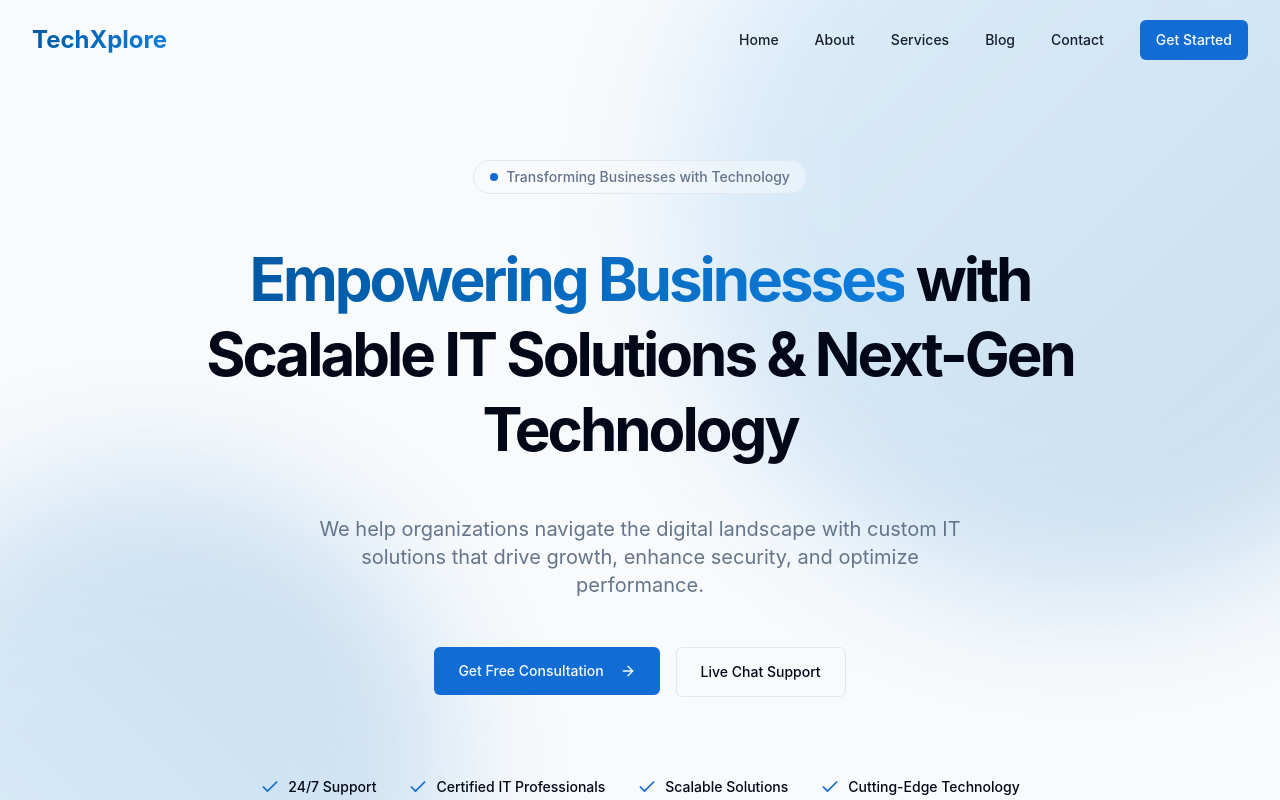
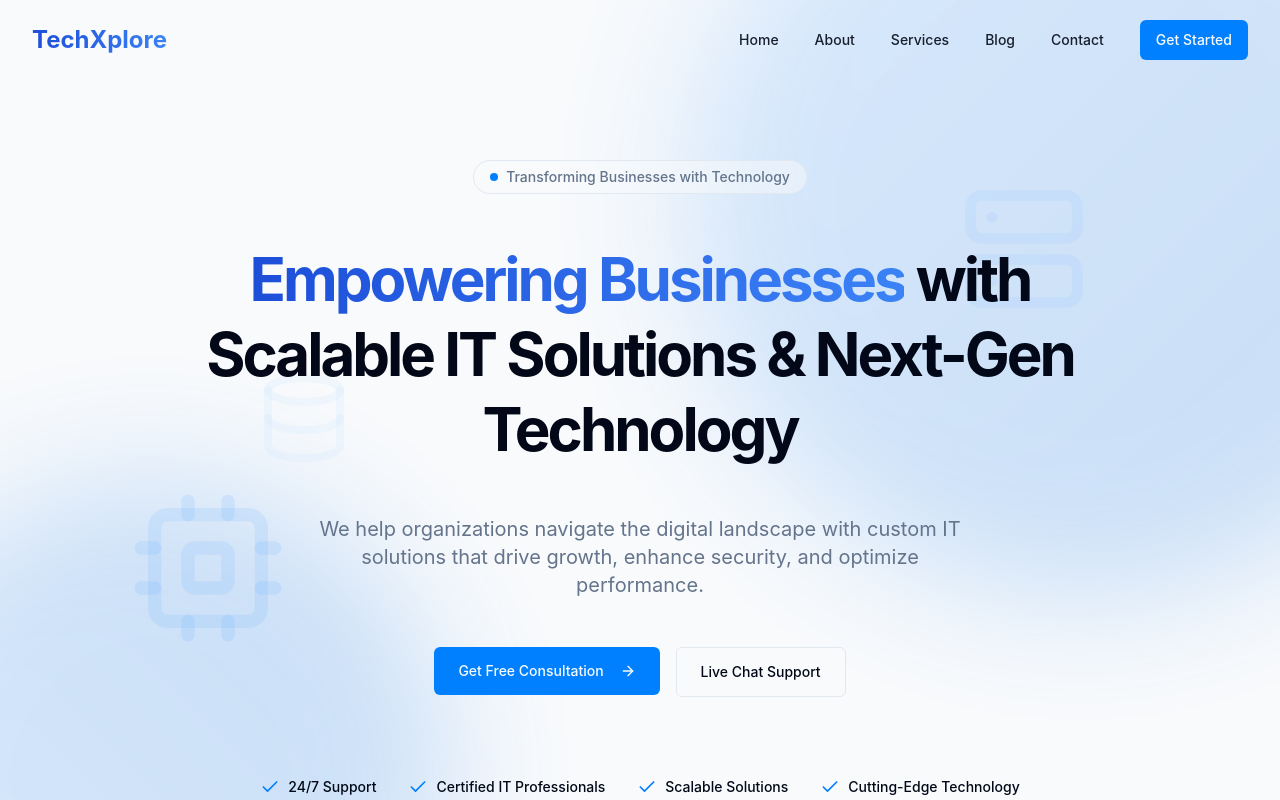
Before and after one commit to Shashank-ray2053/techscalability-hub, a React (Vite) app: page / in a window 1280 px wide. Shown: the top 800 px of the page. Built offline with nearby package versions, Linux system fonts and the light colour scheme.

Commit message:
Refactor: Update color scheme and add images
This commit updates the color scheme and adds transparent tech images.

```diff
--- a/src/components/Hero.tsx
+++ b/src/components/Hero.tsx
@@ -1,7 +1,7 @@
 
 import { Button } from "@/components/ui/button";
 import { Container } from "@/components/ui/Container";
-import { ArrowRight, Check } from "lucide-react";
+import { ArrowRight, Check, Cpu, Database, Server } from "lucide-react";
 import {
   Dialog,
   DialogContent,
@@ -20,6 +20,11 @@ export function Hero() {
       <div aria-hidden="true" className="select-none pointer-events-none absolute inset-0 -z-10 overflow-hidden">
         <div className="absolute top-0 right-0 -translate-y-1/4 translate-x-1/4 w-[800px] h-[800px] opacity-20 rounded-full bg-gradient-to-br from-primary-300 to-primary-600 blur-3xl" />
         <div className="absolute bottom-0 left-0 translate-y-1/4 -translate-x-1/4 w-[600px] h-[600px] opacity-20 rounded-full bg-gradient-to-tr from-primary-300 to-primary-600 blur-3xl" />
+
+        {/* Tech-related background elements */}
+        <Server className="absolute top-[20%] right-[15%] text-primary-200/20 w-32 h-32" />
+        <Cpu className="absolute bottom-[30%] left-[10%] text-primary-300/15 w-40 h-40" />
+        <Database className="absolute top-[40%] left-[20%] text-primary-200/10 w-24 h-24" />
       </div>
 
       <Container className="pt-16 pb-24 md:pt-20 md:pb-32">
--- a/src/components/Services.tsx
+++ b/src/components/Services.tsx
@@ -3,7 +3,7 @@ import { SectionContainer } from "@/components/ui/Container";
 import { Card } from "@/components/ui/card";
 import { Button } from "@/components/ui/button";
 import {
-  Cloud, Server, Network, Code, Workflow, ArrowRight
+  Cloud, Server, Network, Code, Workflow, ArrowRight, Cpu, Terminal, Wifi
 } from "lucide-react";
 import { CustomCard } from "@/components/ui/CustomCard";
 import {
@@ -91,6 +91,11 @@ export function Services() {
       {/* Background gradient */}
       <div aria-hidden="true" className="absolute inset-0 -z-10 overflow-hidden pointer-events-none">
         <div className="absolute left-1/2 top-0 -translate-x-1/2 -translate-y-1/2 w-[800px] h-[800px] opacity-10 rounded-full bg-gradient-to-br from-primary-300 to-primary-600 blur-3xl" />
+
+        {/* Tech-related background elements */}
+        <Cloud className="absolute top-[10%] right-[8%] text-primary-200/15 w-36 h-36" />
+        <Terminal className="absolute bottom-[20%] left-[5%] text-primary-300/10 w-28 h-28" />
+        <Wifi className="absolute top-[60%] right-[15%] text-primary-200/10 w-32 h-32 rotate-45" />
       </div>
 
       <div className="space-y-16">
--- a/src/components/WhyChooseUs.tsx
+++ b/src/components/WhyChooseUs.tsx
@@ -2,7 +2,7 @@
 import { SectionContainer } from "@/components/ui/Container";
 import { GlassCard } from "@/components/ui/CustomCard";
 import {
-  Clock, Award, TrendingUp, Cpu
+  Clock, Award, TrendingUp, Cpu, Server, Database, Cloud
 } from "lucide-react";
 
 const benefits = [
@@ -31,6 +31,13 @@ const benefits = [
 export function WhyChooseUs() {
   return (
     <SectionContainer id="about" className="relative overflow-hidden bg-gradient-to-b from-background to-secondary/30">
+      {/* Tech-related background elements */}
+      <div aria-hidden="true" className="absolute inset-0 -z-10 overflow-hidden pointer-events-none">
+        <Server className="absolute top-[10%] left-[5%] text-primary-200/10 w-32 h-32 rotate-12" />
+        <Database className="absolute bottom-[15%] right-[10%] text-primary-300/10 w-36 h-36 -rotate-6" />
+        <Cloud className="absolute top-[35%] right-[15%] text-primary-200/15 w-24 h-24" />
+      </div>
+
       <div className="space-y-16">
         {/* Section header */}
         <div className="max-w-3xl mx-auto text-center space-y-4">
--- a/src/index.css
+++ b/src/index.css
@@ -14,10 +14,10 @@
     --popover: 0 0% 100%;
     --popover-foreground: 222.2 84% 4.9%;
 
-    --primary: 212 85% 45%;
+    --primary: 210 100% 50%;
     --primary-foreground: 210 40% 98%;
 
-    --secondary: 220 14% 96%;
+    --secondary: 217 33% 96%;
     --secondary-foreground: 222.2 47.4% 11.2%;
 
     --muted: 210 40% 96.1%;
@@ -31,7 +31,7 @@
 
     --border: 214.3 31.8% 91.4%;
     --input: 214.3 31.8% 91.4%;
-    --ring: 212 85% 45%;
+    --ring: 210 100% 50%;
 
     --radius: 0.5rem;
 
@@ -49,7 +49,7 @@
     --popover: 222.2 84% 4.9%;
     --popover-foreground: 210 40% 98%;
 
-    --primary: 212 85% 45%;
+    --primary: 210 100% 50%;
     --primary-foreground: 222.2 47.4% 11.2%;
 
     --secondary: 217.2 32.6% 17.5%;
@@ -115,6 +115,6 @@
   }
 
   .text-gradient {
-    @apply bg-clip-text text-transparent bg-gradient-to-r from-primary-700 to-primary-500;
+    @apply bg-clip-text text-transparent bg-gradient-to-r from-blue-700 to-blue-500;
   }
 }
--- a/tailwind.config.ts
+++ b/tailwind.config.ts
@@ -28,16 +28,16 @@ export default {
 				primary: {
 					DEFAULT: 'hsl(var(--primary))',
 					foreground: 'hsl(var(--primary-foreground))',
-					50: '#f0f6ff',
-					100: '#e0eefe',
-					200: '#baddfd',
-					300: '#7cc5fc',
-					400: '#3aa5f8',
-					500: '#0e7ddc',
-					600: '#0066b8',
-					700: '#0059a3',
-					800: '#004080',
-					900: '#003871',
+					50: '#e6f2ff',
+					100: '#cce4ff',
+					200: '#99c9ff',
+					300: '#66adff',
+					400: '#3392ff',
+					500: '#0077ff',
+					600: '#0066db',
+					700: '#0055b7',
+					800: '#004493',
+					900: '#00336f',
 				},
 				secondary: {
 					DEFAULT: 'hsl(var(--secondary))',
```
